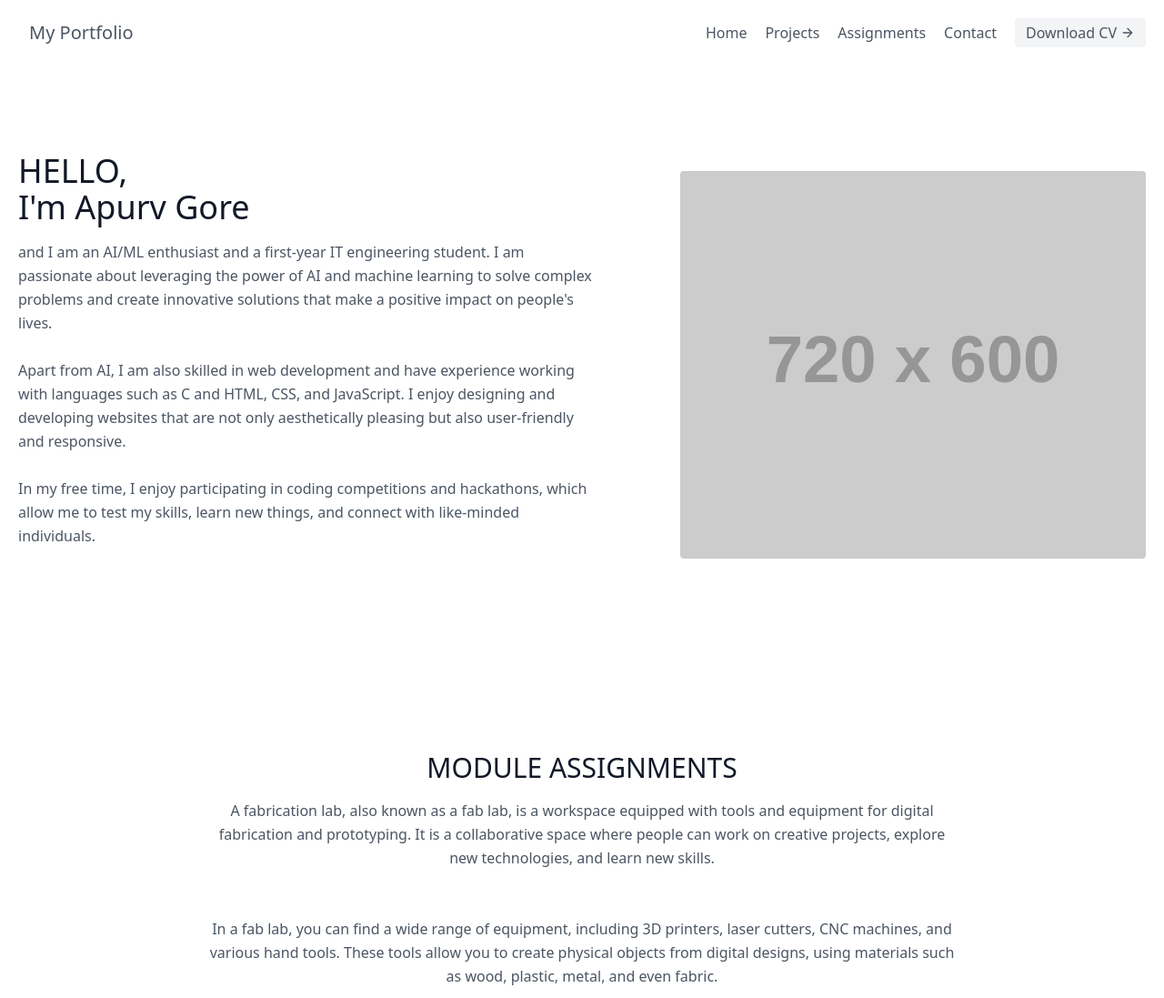
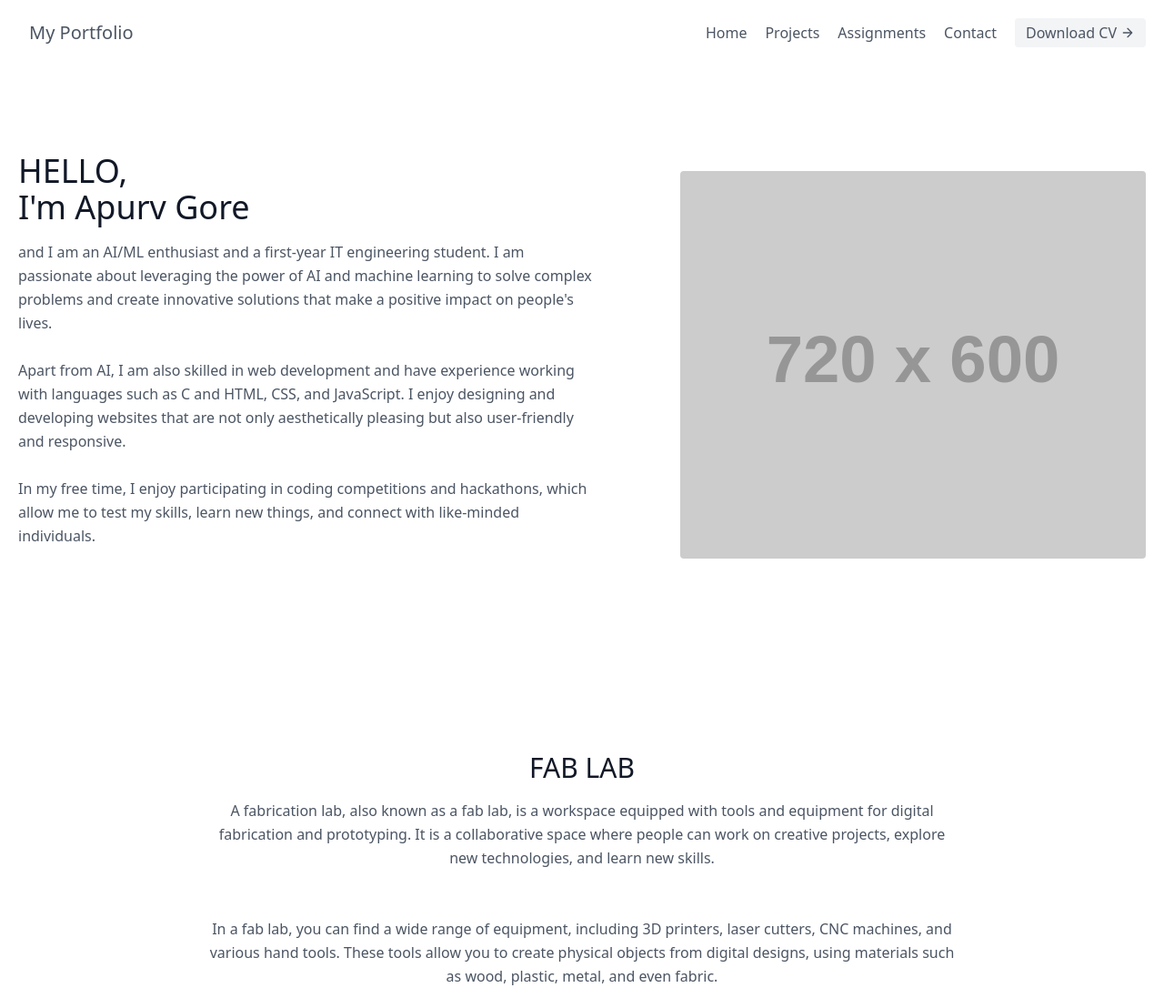
Before and after one commit to heyapurv/FABLAB, a plain HTML site: page index.html in a window 1280 px wide. Shown: the top 1097 px of the page at 91% size. Drawn offline with nearby package versions, Linux system fonts and the light colour scheme; placeholder pictures from the web are drawn by us.

Commit message:
Update index.html

```diff
--- a/index.html
+++ b/index.html
@@ -65,7 +65,7 @@ In my free time, I enjoy participating in coding competitions and hackathons, wh
       <section class="text-gray-600 body-font" id="mainwork">
         <div class="container px-5 py-24 mx-auto">
           <div class="flex flex-col text-center w-full mb-20">
-            <h1 class="sm:text-3xl text-2xl font-medium title-font mb-4 text-gray-900">MODULE ASSIGNMENTS</h1>
+            <h1 class="sm:text-3xl text-2xl font-medium title-font mb-4 text-gray-900">FAB LAB</h1>
             <p class="lg:w-2/3 mx-auto leading-relaxed text-base">A fabrication lab, also known as a fab lab, is a workspace equipped with tools and equipment for digital fabrication and prototyping. It is a collaborative space where people can work on creative projects, explore new technologies, and learn new skills. <br><br><br>
 
                 In a fab lab, you can find a wide range of equipment, including 3D printers, laser cutters, CNC machines, and various hand tools. These tools allow you to create physical objects from digital designs, using materials such as wood, plastic, metal, and even fabric.
```
